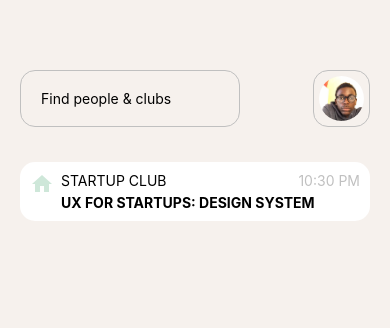
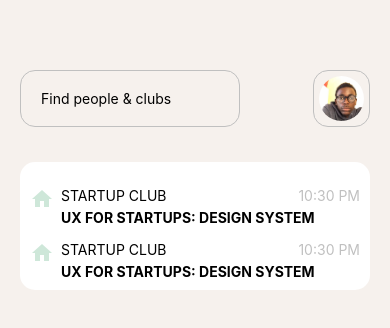
Before and after one commit to niemet0502/clubhouse-redesign, a React Native app: screen / in a window 390 px wide. Shown: the top 328 px of the page. Built offline with nearby package versions, Linux system fonts and the light colour scheme.

Commit message:
main :: map upcoming room state

```diff
--- a/App.js
+++ b/App.js
@@ -30,6 +30,7 @@ export default function App() {
       </View>
 
       <View style={styles.upcomingRoom}>
+        {Upcoming.map((room) => (
            <View style={styles.roomContainer}>
            <MaterialCommunityIcons name="home" size={24} color="#CEE7D9" />
            <View style={styles.iconContainer}>
@@ -40,7 +41,7 @@ export default function App() {
              <Text style={styles.description}>UX for Startups: Design System</Text>
            </View>
            </View>
-
+        ))}
       </View>
     </View>
   );
@@ -86,6 +87,7 @@ const styles = StyleSheet.create({
   roomContainer:{
     display: 'flex',
     flexDirection: 'row',
+    marginTop: 15
   },
   iconContainer: {
     flex: 1,
```
Lines whose indentation alone changed are shown as unchanged.
